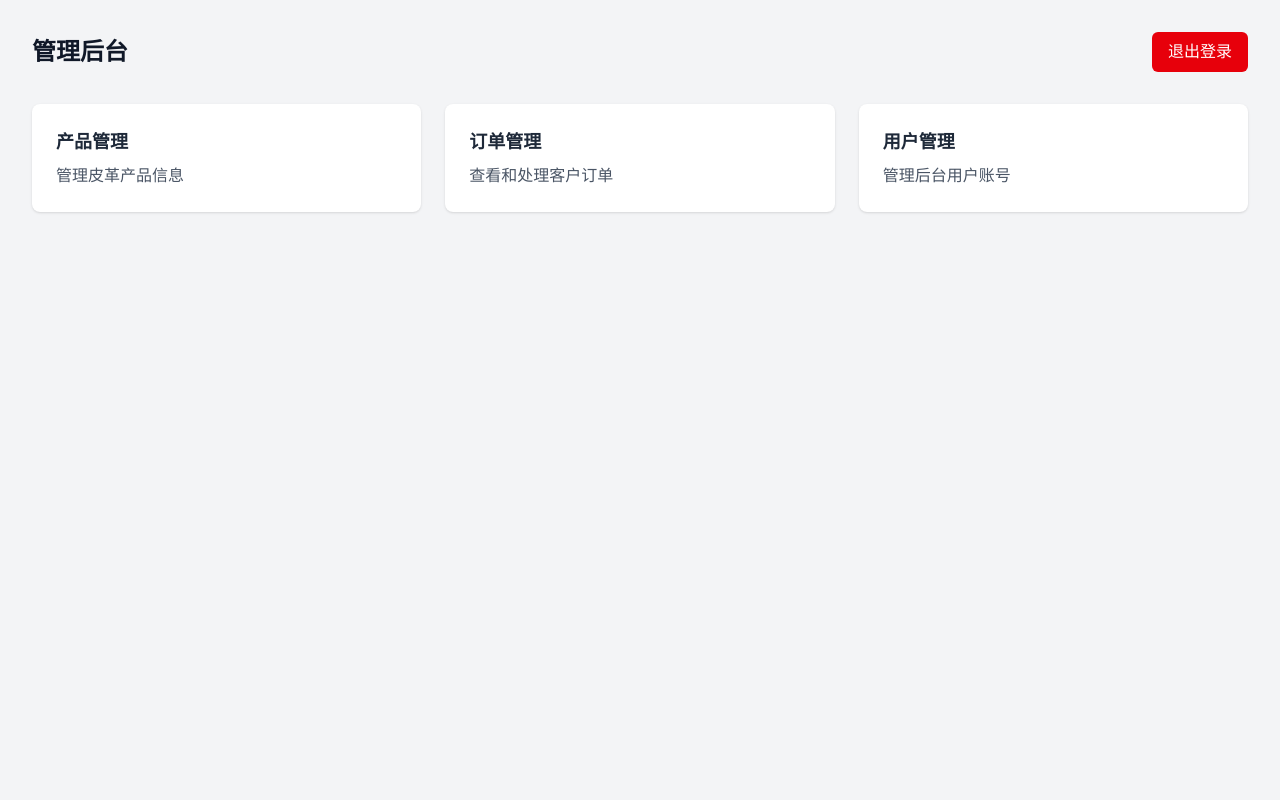
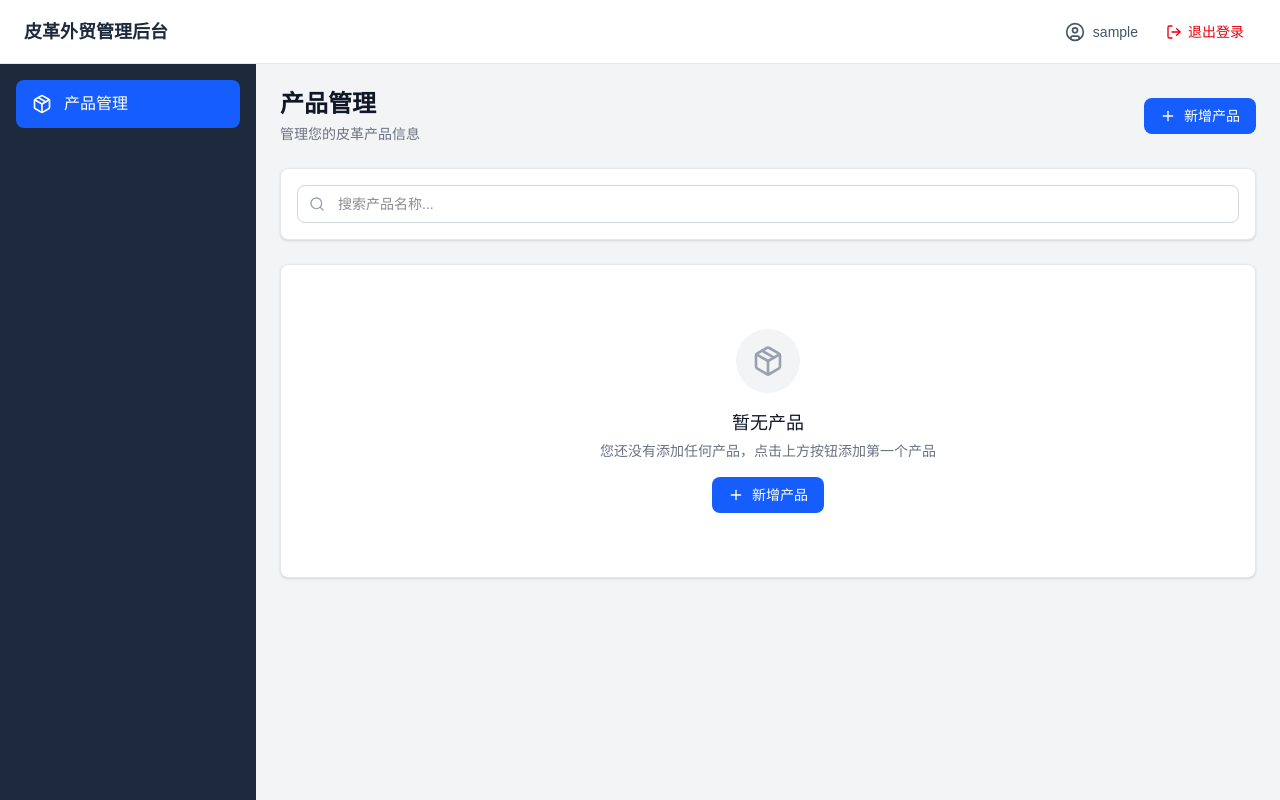
Before and after one commit to MasterLiDF/trade-web, a Next.js app: page /admin/dashboard in a window 1280 px wide. Built offline with nearby package versions, Linux system fonts and the light colour scheme; sample sign-in values are in the browser's storage.

Commit message:
feat: dev product UI

```diff
--- a/package.json
+++ b/package.json
@@ -12,6 +12,7 @@
   "dependencies": {
     "bcryptjs": "^3.0.3",
     "jsonwebtoken": "^9.0.3",
+    "lucide-react": "^1.14.0",
     "mongoose": "^9.6.0",
     "next": "16.2.4",
     "react": "19.2.4",
--- a/src/app/admin/dashboard/page.tsx
+++ b/src/app/admin/dashboard/page.tsx
@@ -1,41 +1,57 @@
 'use client';
 
-import { useRouter } from 'next/navigation';
+import { Package, Plus, Search } from 'lucide-react';
+import Link from 'next/link';
 
 export default function DashboardPage() {
-  const router = useRouter();
-
-  const handleLogout = () => {
-    // TODO: 清除登录状态
-    router.push('/admin/login');
-  };
-
   return (
-    <div className="p-8">
-      <div className="flex justify-between items-center mb-8">
-        <h1 className="text-2xl font-bold text-gray-900">管理后台</h1>
-        <button
-          onClick={handleLogout}
-          className="px-4 py-2 bg-red-600 text-white rounded-md hover:bg-red-700 transition-colors"
+    <div className="p-4 lg:p-6">
+      {/* Page header */}
+      <div className="flex flex-col sm:flex-row sm:items-center sm:justify-between gap-4 mb-6">
+        <div>
+          <h1 className="text-2xl font-bold text-gray-900">产品管理</h1>
+          <p className="mt-1 text-sm text-gray-500">管理您的皮革产品信息</p>
+        </div>
+        <Link
+          href="/admin/products/create"
+          className="inline-flex items-center justify-center gap-2 px-4 py-2 bg-blue-600 text-white rounded-lg hover:bg-blue-700 transition-colors font-medium text-sm"
         >
-          退出登录
-        </button>
+          <Plus className="w-4 h-4" />
+          新增产品
+        </Link>
       </div>
 
-      <div className="grid grid-cols-1 md:grid-cols-3 gap-6">
-        <div className="bg-white p-6 rounded-lg shadow">
-          <h2 className="text-lg font-semibold text-gray-800 mb-2">产品管理</h2>
-          <p className="text-gray-600">管理皮革产品信息</p>
+      {/* Search and filter bar */}
+      <div className="bg-white rounded-lg shadow-sm border border-gray-200 p-4 mb-6">
+        <div className="flex flex-col sm:flex-row gap-4">
+          <div className="relative flex-1">
+            <Search className="absolute left-3 top-1/2 -translate-y-1/2 w-4 h-4 text-gray-400" />
+            <input
+              type="text"
+              placeholder="搜索产品名称..."
+              className="w-full pl-10 pr-4 py-2 border border-gray-300 rounded-lg focus:outline-none focus:ring-2 focus:ring-blue-500 focus:border-blue-500 text-sm"
+            />
+          </div>
         </div>
+      </div>
 
-        <div className="bg-white p-6 rounded-lg shadow">
-          <h2 className="text-lg font-semibold text-gray-800 mb-2">订单管理</h2>
-          <p className="text-gray-600">查看和处理客户订单</p>
-        </div>
-
-        <div className="bg-white p-6 rounded-lg shadow">
-          <h2 className="text-lg font-semibold text-gray-800 mb-2">用户管理</h2>
-          <p className="text-gray-600">管理后台用户账号</p>
+      {/* Empty state */}
+      <div className="bg-white rounded-lg shadow-sm border border-gray-200">
+        <div className="flex flex-col items-center justify-center py-16 px-4">
+          <div className="w-16 h-16 bg-gray-100 rounded-full flex items-center justify-center mb-4">
+            <Package className="w-8 h-8 text-gray-400" />
+          </div>
+          <h3 className="text-lg font-medium text-gray-900 mb-1">暂无产品</h3>
+          <p className="text-sm text-gray-500 mb-4 text-center">
+            您还没有添加任何产品，点击上方按钮添加第一个产品
+          </p>
+          <Link
+            href="/admin/products/create"
+            className="inline-flex items-center gap-2 px-4 py-2 bg-blue-600 text-white rounded-lg hover:bg-blue-700 transition-colors font-medium text-sm"
+          >
+            <Plus className="w-4 h-4" />
+            新增产品
+          </Link>
         </div>
       </div>
     </div>
--- a/src/app/admin/layout.tsx
+++ b/src/app/admin/layout.tsx
@@ -1,18 +1,62 @@
-import type { Metadata } from "next";
+'use client';
 
-export const metadata: Metadata = {
-  title: "管理后台 - 皮革外贸",
-  description: "皮革外贸网站管理后台",
-};
+import { useState } from 'react';
+import { usePathname } from 'next/navigation';
+import { useAuth } from '@/hooks/useAuth';
+import Sidebar from '@/components/admin/Sidebar';
+import Header from '@/components/admin/Header';
 
 export default function AdminLayout({
   children,
 }: {
   children: React.ReactNode;
 }) {
+  const pathname = usePathname();
+  const isLoginPage = pathname === '/admin/login';
+  const { isAuthenticated, isLoading, userInfo, logout } = useAuth(!isLoginPage);
+  const [isMobileSidebarOpen, setIsMobileSidebarOpen] = useState(false);
+
+  // Login page doesn't need layout
+  if (isLoginPage) {
+    return <>{children}</>;
+  }
+
+  // Show loading state
+  if (isLoading) {
+    return (
+      <div className="min-h-screen bg-gray-100 flex items-center justify-center">
+        <div className="text-gray-600">加载中...</div>
+      </div>
+    );
+  }
+
+  // If not authenticated, don't render (useAuth will redirect)
+  if (!isAuthenticated) {
+    return null;
+  }
+
   return (
     <div className="min-h-screen bg-gray-100">
-      {children}
+      {/* Header */}
+      <Header
+        userInfo={userInfo}
+        onLogout={logout}
+        onMobileMenuClick={() => setIsMobileSidebarOpen(true)}
+      />
+
+      {/* Main layout */}
+      <div className="flex">
+        {/* Sidebar */}
+        <Sidebar
+          isMobileOpen={isMobileSidebarOpen}
+          onMobileClose={() => setIsMobileSidebarOpen(false)}
+        />
+
+        {/* Content area */}
+        <main className="flex-1 min-h-[calc(100vh-4rem)] overflow-auto">
+          {children}
+        </main>
+      </div>
     </div>
   );
 }
--- a/src/app/admin/login/page.tsx
+++ b/src/app/admin/login/page.tsx
@@ -61,7 +61,7 @@ export default function LoginPage() {
         localStorage.setItem('userInfo',JSON.stringify(result.data.userInfo))
       }
 
-      router.push('/admin');
+      router.push('/admin/dashboard');
     } catch (error) {
       console.error('登录失败:', error);
       setErrors({
--- /dev/null
+++ b/src/components/admin/Header.tsx
@@ -0,0 +1,49 @@
+'use client';
+
+import { UserCircle, LogOut } from 'lucide-react';
+import { MobileMenuButton } from './Sidebar';
+
+interface HeaderProps {
+  userInfo: { username: string } | null;
+  onLogout: () => void;
+  onMobileMenuClick: () => void;
+}
+
+export default function Header({
+  userInfo,
+  onLogout,
+  onMobileMenuClick,
+}: HeaderProps) {
+  return (
+    <header className="h-16 bg-white border-b border-slate-200 px-4 lg:px-6 flex items-center justify-between sticky top-0 z-30">
+      {/* Left: Mobile menu button */}
+      <div className="flex items-center gap-4">
+        <MobileMenuButton onClick={onMobileMenuClick} />
+        <h1 className="text-lg font-semibold text-slate-800 hidden sm:block">
+          皮革外贸管理后台
+        </h1>
+      </div>
+
+      {/* Right: User info & logout */}
+      <div className="flex items-center gap-4">
+        <div className="flex items-center gap-2 text-slate-600">
+          <UserCircle className="w-5 h-5" />
+          <span className="text-sm font-medium hidden sm:inline">
+            {userInfo?.username || '管理员'}
+          </span>
+        </div>
+        <button
+          onClick={onLogout}
+          className="
+            flex items-center gap-1.5 px-3 py-1.5 text-sm font-medium
+            text-red-600 hover:bg-red-50 rounded-lg
+            transition-colors duration-200
+          "
+        >
+          <LogOut className="w-4 h-4" />
+          <span className="hidden sm:inline">退出登录</span>
+        </button>
+      </div>
+    </header>
+  );
+}
--- /dev/null
+++ b/src/components/admin/Sidebar.tsx
@@ -0,0 +1,104 @@
+'use client';
+
+import { useState } from 'react';
+import Link from 'next/link';
+import { usePathname } from 'next/navigation';
+import { Menu, X, Package } from 'lucide-react';
+
+interface SidebarProps {
+  isMobileOpen: boolean;
+  onMobileClose: () => void;
+}
+
+interface MenuItem {
+  label: string;
+  href: string;
+  icon: React.ReactNode;
+}
+
+const menuItems: MenuItem[] = [
+  {
+    label: '产品管理',
+    href: '/admin/dashboard',
+    icon: <Package className="w-5 h-5" />,
+  },
+];
+
+export default function Sidebar({ isMobileOpen, onMobileClose }: SidebarProps) {
+  const pathname = usePathname();
+
+  const isActive = (href: string) => {
+    if (href === '/admin/dashboard') {
+      return pathname === '/admin/dashboard' || pathname === '/admin';
+    }
+    return pathname.startsWith(href);
+  };
+
+  return (
+    <>
+      {/* Mobile overlay */}
+      {isMobileOpen && (
+        <div
+          className="fixed inset-0 bg-black/50 z-40 lg:hidden"
+          onClick={onMobileClose}
+        />
+      )}
+
+      {/* Sidebar */}
+      <aside
+        className={`
+          fixed top-0 left-0 z-50 h-screen w-64 bg-slate-800 text-white
+          transform transition-transform duration-300 ease-in-out
+          lg:translate-x-0 lg:static lg:h-[calc(100vh-4rem)]
+          ${isMobileOpen ? 'translate-x-0' : '-translate-x-full'}
+        `}
+      >
+        {/* Sidebar header */}
+        <div className="flex items-center justify-between h-16 px-4 bg-slate-900 lg:hidden">
+          <span className="text-lg font-semibold">管理后台</span>
+          <button
+            onClick={onMobileClose}
+            className="p-2 hover:bg-slate-700 rounded-lg transition-colors"
+          >
+            <X className="w-5 h-5" />
+          </button>
+        </div>
+
+        {/* Menu items */}
+        <nav className="p-4 space-y-1">
+          {menuItems.map((item) => (
+            <Link
+              key={item.href}
+              href={item.href}
+              onClick={onMobileClose}
+              className={`
+                flex items-center gap-3 px-4 py-3 rounded-lg
+                transition-colors duration-200
+                ${
+                  isActive(item.href)
+                    ? 'bg-blue-600 text-white'
+                    : 'text-slate-300 hover:bg-slate-700 hover:text-white'
+                }
+              `}
+            >
+              {item.icon}
+              <span className="font-medium">{item.label}</span>
+            </Link>
+          ))}
+        </nav>
+      </aside>
+    </>
+  );
+}
+
+export function MobileMenuButton({ onClick }: { onClick: () => void }) {
+  return (
+    <button
+      onClick={onClick}
+      className="lg:hidden p-2 hover:bg-slate-100 rounded-lg transition-colors"
+      aria-label="打开菜单"
+    >
+      <Menu className="w-5 h-5 text-slate-600" />
+    </button>
+  );
+}
--- /dev/null
+++ b/src/hooks/useAuth.ts
@@ -0,0 +1,69 @@
+'use client';
+
+import { useEffect, useState } from 'react';
+import { useRouter, usePathname } from 'next/navigation';
+
+interface UserInfo {
+  id: string;
+  username: string;
+}
+
+interface AuthState {
+  isAuthenticated: boolean;
+  isLoading: boolean;
+  userInfo: UserInfo | null;
+  logout: () => void;
+}
+
+export function useAuth(requireAuth: boolean = true): AuthState {
+  const router = useRouter();
+  const pathname = usePathname();
+  const [isAuthenticated, setIsAuthenticated] = useState(false);
+  const [isLoading, setIsLoading] = useState(true);
+  const [userInfo, setUserInfo] = useState<UserInfo | null>(null);
+
+  useEffect(() => {
+    const checkAuth = () => {
+      try {
+        const token = localStorage.getItem('token');
+        const userInfoStr = localStorage.getItem('userInfo');
+
+        if (token && userInfoStr) {
+          setIsAuthenticated(true);
+          setUserInfo(JSON.parse(userInfoStr));
+        } else {
+          setIsAuthenticated(false);
+          setUserInfo(null);
+        }
+      } catch {
+        setIsAuthenticated(false);
+        setUserInfo(null);
+      } finally {
+        setIsLoading(false);
+      }
+    };
+
+    checkAuth();
+  }, []);
+
+  useEffect(() => {
+    if (!isLoading && requireAuth && !isAuthenticated) {
+      router.push('/admin/login');
+    }
+  }, [isLoading, isAuthenticated, requireAuth, router]);
+
+  const logout = () => {
+    localStorage.removeItem('token');
+    localStorage.removeItem('userInfo');
+    setIsAuthenticated(false);
+    setUserInfo(null);
+    router.push('/admin/login');
+  };
+
+  return {
+    isAuthenticated,
+    isLoading,
+    userInfo,
+    logout,
+  };
+}
```
Also changed, not shown: .claude/skills/admin/SKILL.md, 1 other file (tests, documents, lock files or other folders).
